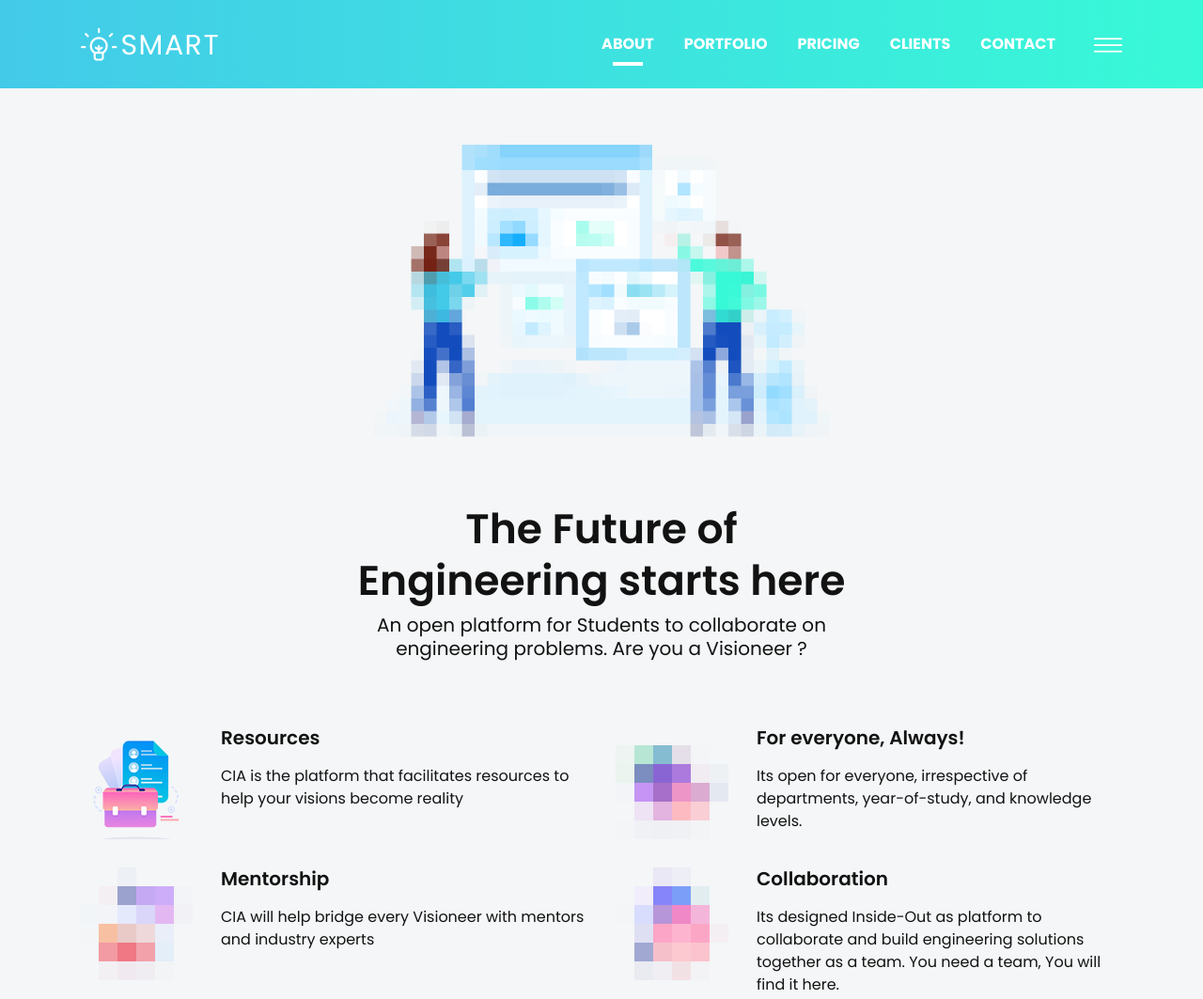
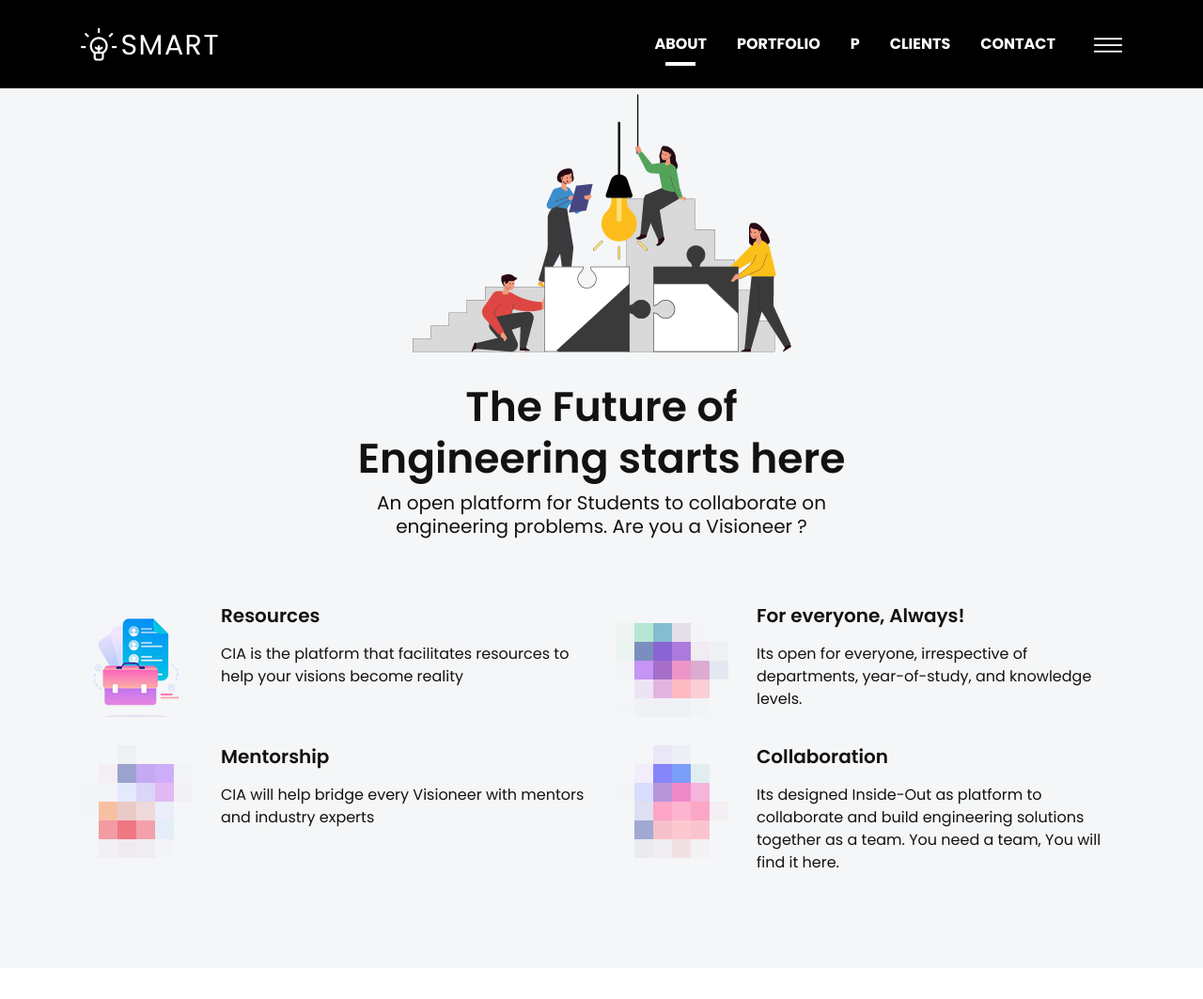
Before and after one commit to madeinatria/cia_v2_site, a plain HTML site: page index.html in a window 1280 px wide. Shown: the top 1063 px of the page at 94% size. Drawn offline with Linux system fonts and the light colour scheme; files whose address does not match are found by name.

Commit message:
Added media

```diff
--- a/assets/css/style.css
+++ b/assets/css/style.css
@@ -600,9 +600,13 @@ p {
 ===========================*/
 /*===== NAVBAR EIGHT =====*/
 .navbar-area {
-  background: -webkit-linear-gradient(left, #43cae9 0%, #38f9d7 100%);
+  /*background: -webkit-linear-gradient(left, #43cae9 0%, #38f9d7 100%);
   background: -o-linear-gradient(left, #43cae9 0%, #38f9d7 100%);
-  background: linear-gradient(to right, #43cae9 0%, #38f9d7 100%);
+  background: linear-gradient(to right, #43cae9 0%, #38f9d7 100%);*/
+  background: -webkit-linear-gradient(left, black 0%, black 100%);
+  background: -o-linear-gradient(left, black 0%, black 100%);
+  background: linear-gradient(to right, black 0%, black 100%);
+
   padding: 10px 0;
   position: absolute;
   top: 0;
@@ -853,9 +857,12 @@ p {
                 width: 100%;
                 height: 100%;
                 border-radius: 5px;
-                background: -webkit-linear-gradient(left, #0067f4 0%, #2bdbdc 100%);
+                /*background: -webkit-linear-gradient(left, #0067f4 0%, #2bdbdc 100%);
                 background: -o-linear-gradient(left, #0067f4 0%, #2bdbdc 100%);
-                background: linear-gradient(to right, #0067f4 0%, #2bdbdc 100%);
+                background: linear-gradient(to right, #0067f4 0%, #2bdbdc 100%);*/
+                background: -webkit-linear-gradient(left, black 0%, black 100%);
+                background: -o-linear-gradient(left, black 0%, black 100%);
+                background: linear-gradient(to right, black 0%, black 100%);
                 opacity: 0;
                 -webkit-transition: all 0.3s ease-out 0s;
                 -moz-transition: all 0.3s ease-out 0s;
--- a/index.html
+++ b/index.html
@@ -89,7 +89,7 @@
                                         <a class="page-scroll" href="#portfolio">PORTFOLIO</a>
                                     </li>
                                     <li class="nav-item">
-                                        <a class="page-scroll" href="#pricing">PRICING</a>
+                                        <a class="page-scroll" href="#pricing">P</a>
                                     </li>
                                     <li class="nav-item">
                                         <a class="page-scroll" href="#testimonial">CLIENTS</a>
@@ -126,7 +126,8 @@
             <div class="row justify-content-center">
                 <div class="col-xl-6 col-lg-8">
                     <div class="about-image text-center wow fadeInUp" data-wow-duration="1.5s" data-wow-offset="100">
-                        <img src="assets/images/services.png" alt="services">
+                        <!--<img src="assets/images/services.png" alt="services"> -->
+                        <img src="assets/images/landing2.png" alt="services">
                     </div>
                     <div class="section-title text-center mt-30 pb-40">
                         <h4 class="title wow fadeInUp" data-wow-duration="1.5s" data-wow-delay="0.6s">The Future of Engineering starts here</h4>
```
Also changed, not shown: assets/images/landing.png (added), assets/images/landing2.png (added).
